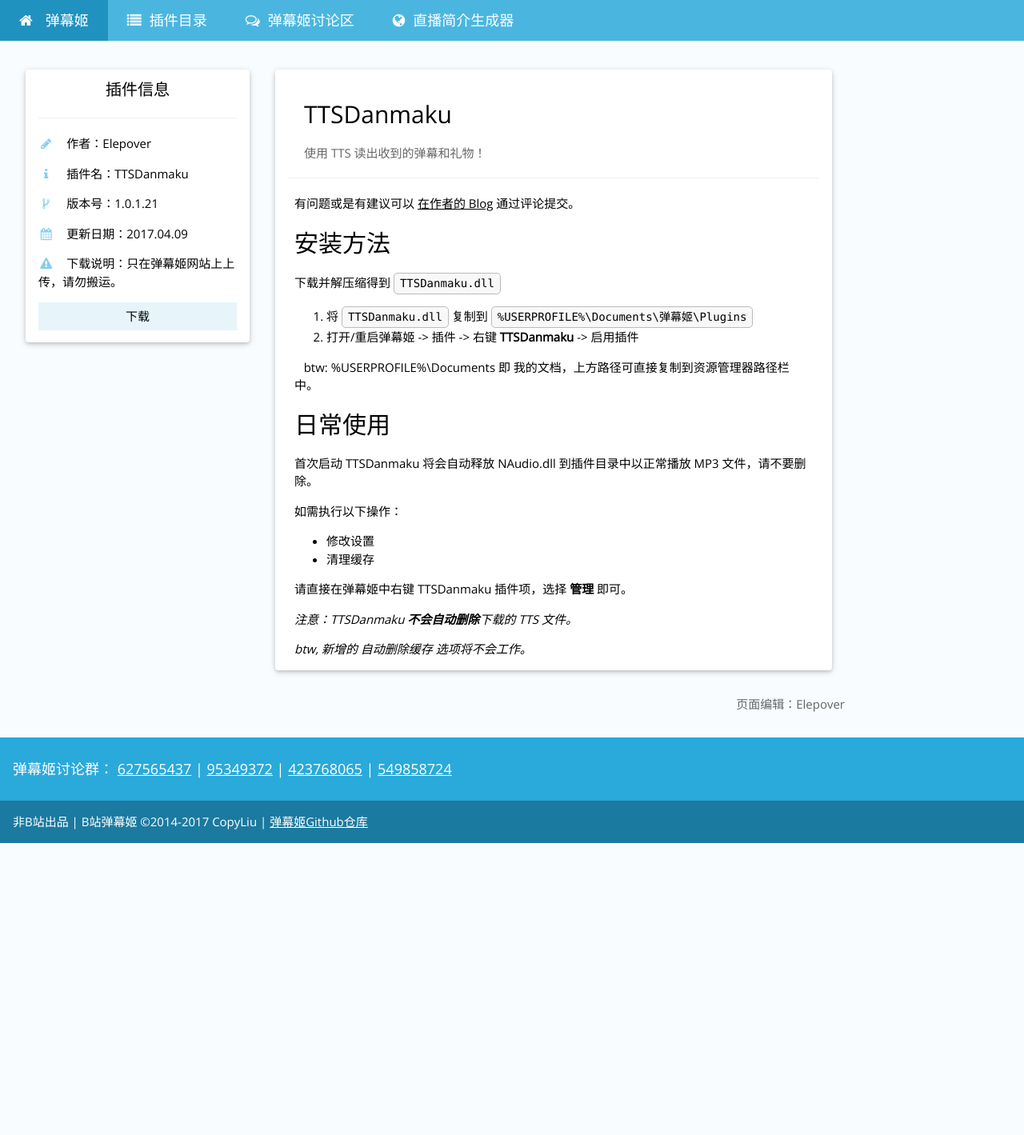
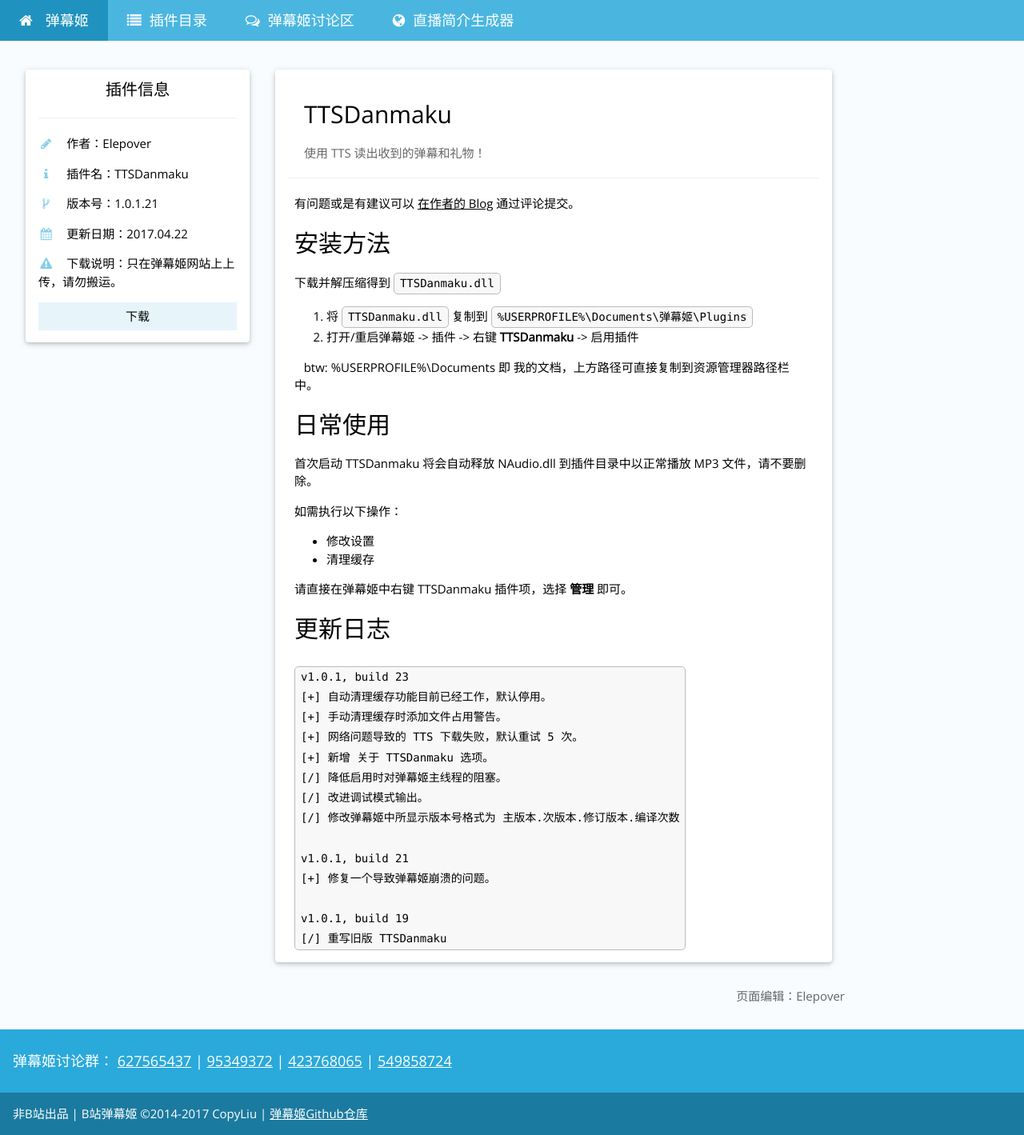
Before and after one commit to Bililive/www.danmuji.org, a Jekyll site: the page built from _plugin/TTSDanmaku.md, in a window 1280 px wide. Shown: the whole page at 80% size. Built offline with Jekyll 4.4.1, drawn with Linux system fonts in a browser that asks for light colours; nearby versions of some CDN libraries; some web fonts are replaced; comment, search, counter and statistics services are not loaded; before the commit the page ends 1054 px from its top, so only the background shows below that.

Commit message:
Update TTSDanmaku.md

````diff
--- a/_plugin/TTSDanmaku.md
+++ b/_plugin/TTSDanmaku.md
@@ -7,7 +7,7 @@
 plugin_name: TTSDanmaku
 plugin_desc: 使用 TTS 读出收到的弹幕和礼物！
 plugin_version: 1.0.1.21
-plugin_update: 2017.04.09
+plugin_update: 2017.04.22
 plugin_dllink: /resource/TTSDanmaku/TTSDanmaku.zip
 plugin_dlnote: 只在弹幕姬网站上上传，请勿搬运。
 ---
@@ -37,6 +37,22 @@
 
 请直接在弹幕姬中右键 TTSDanmaku 插件项，选择 **管理** 即可。
 
-*注意：TTSDanmaku **不会自动删除**下载的 TTS 文件。*
+更新日志
+----
 
-*btw, 新增的 自动删除缓存 选项将不会工作。*
+```
+v1.0.1, build 23
+[+] 自动清理缓存功能目前已经工作，默认停用。
+[+] 手动清理缓存时添加文件占用警告。
+[+] 网络问题导致的 TTS 下载失败，默认重试 5 次。
+[+] 新增 关于 TTSDanmaku 选项。
+[/] 降低启用时对弹幕姬主线程的阻塞。
+[/] 改进调试模式输出。
+[/] 修改弹幕姬中所显示版本号格式为 主版本.次版本.修订版本.编译次数
+
+v1.0.1, build 21
+[+] 修复一个导致弹幕姬崩溃的问题。
+
+v1.0.1, build 19
+[/] 重写旧版 TTSDanmaku
+```
````
